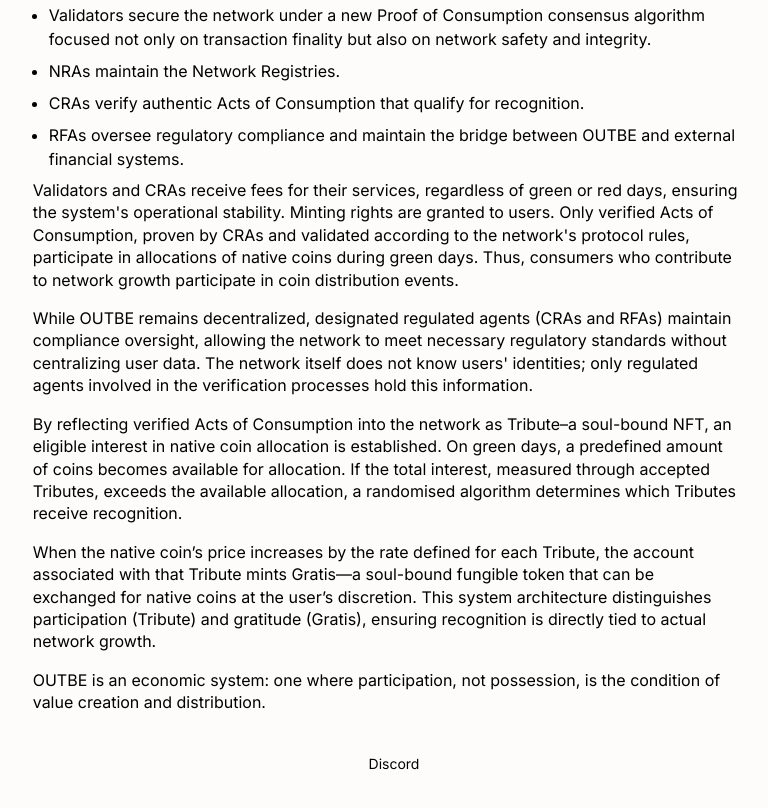
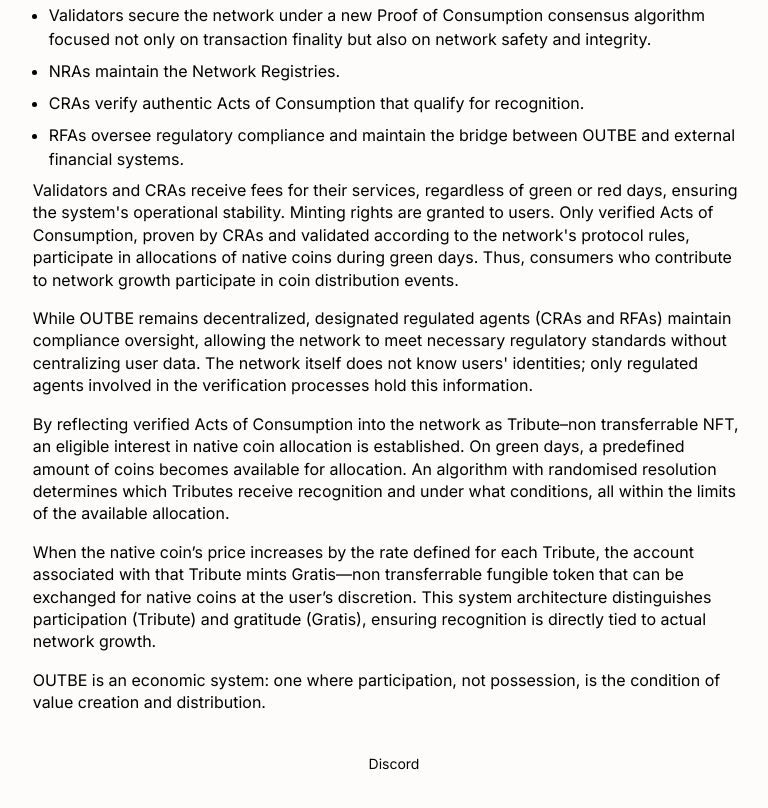
Before and after one commit to outbe/outbe.github.io, a plain HTML site: page index.html in a window 1280 px wide. Shown: the part 1258-2066 px from the top of the page, without its empty margins (290-1058 px from the left). Drawn offline with nearby package versions, Linux system fonts and the light colour scheme.

Commit message:
Update
added randomised resolution

```diff
--- a/index.html
+++ b/index.html
@@ -102,8 +102,8 @@
 
                         <p>Validators and CRAs receive fees for their services, regardless of green or red days, ensuring the system's operational stability. Minting rights are granted to users. Only verified Acts of Consumption, proven by CRAs and validated according to the network's protocol rules, participate in allocations of native coins during green days. Thus, consumers who contribute to network growth participate in coin distribution events.</p>
                         <p>While OUTBE remains decentralized, designated regulated agents (CRAs and RFAs) maintain compliance oversight, allowing the network to meet necessary regulatory standards without centralizing user data. The network itself does not know users' identities; only regulated agents involved in the verification processes hold this information.</p>
-                        <p>By reflecting verified Acts of Consumption into the network as Tribute–a soul-bound NFT, an eligible interest in native coin allocation is established. On green days, a predefined amount of coins becomes available for allocation. If the total interest, measured through accepted Tributes, exceeds the available allocation, a randomised algorithm determines which Tributes receive recognition.</p>
-                        <p>When the native coin’s price increases by the rate defined for each Tribute, the account associated with that Tribute mints Gratis—a soul-bound fungible token that can be exchanged for native coins at the user’s discretion. This system architecture distinguishes participation (Tribute) and gratitude (Gratis), ensuring recognition is directly tied to actual network growth.</p>
+                        <p>By reflecting verified Acts of Consumption into the network as Tribute–non transferrable NFT, an eligible interest in native coin allocation is established. On green days, a predefined amount of coins becomes available for allocation. An algorithm with randomised resolution determines which Tributes receive recognition and under what conditions, all within the limits of the available allocation.</p>
+                        <p>When the native coin’s price increases by the rate defined for each Tribute, the account associated with that Tribute mints Gratis—non transferrable fungible token that can be exchanged for native coins at the user’s discretion. This system architecture distinguishes participation (Tribute) and gratitude (Gratis), ensuring recognition is directly tied to actual network growth.</p>
                         <p>OUTBE is an economic system: one where participation, not possession, is the condition of value creation and distribution.</p>
                     </div>
                 </div>
```
